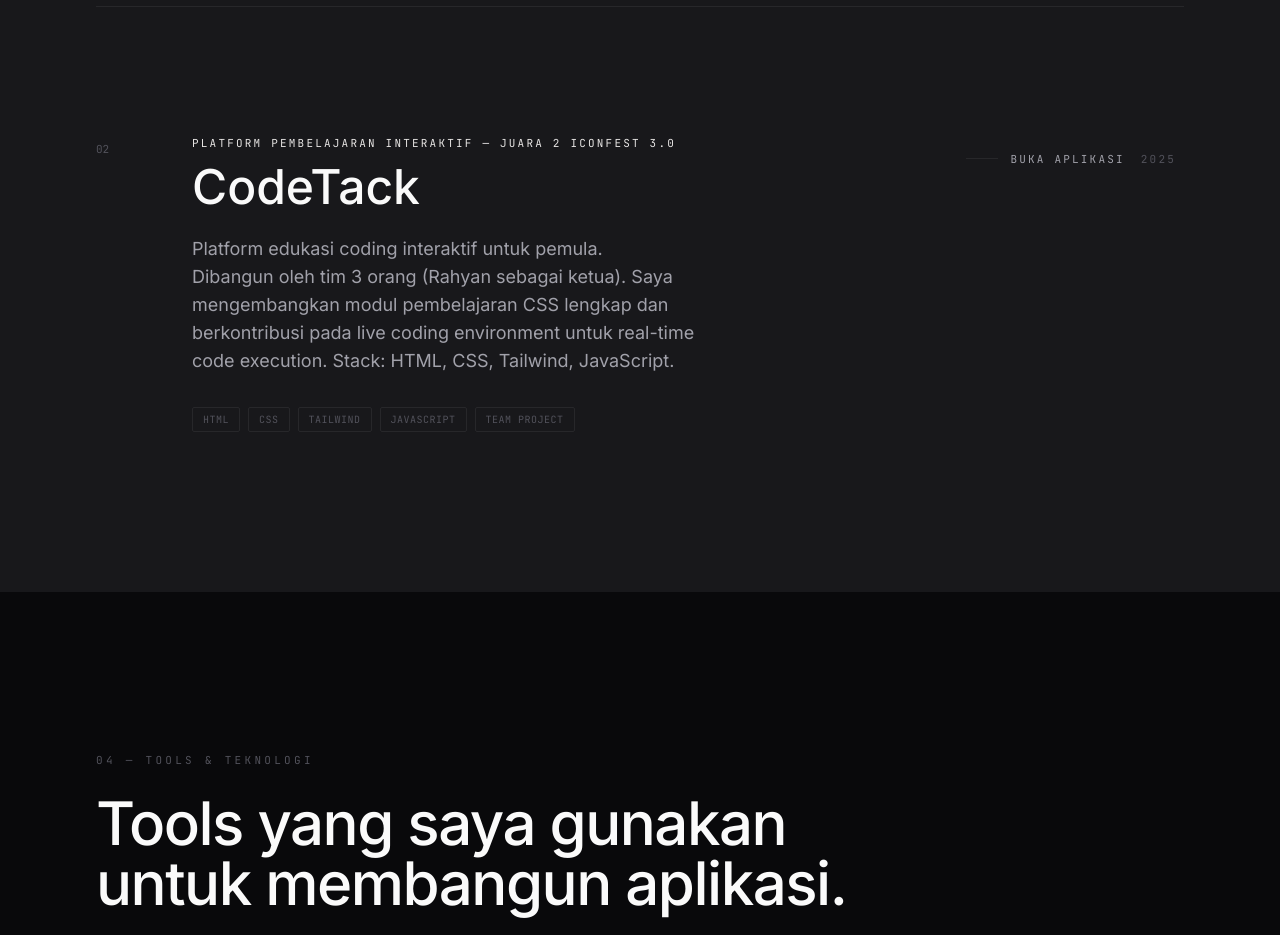
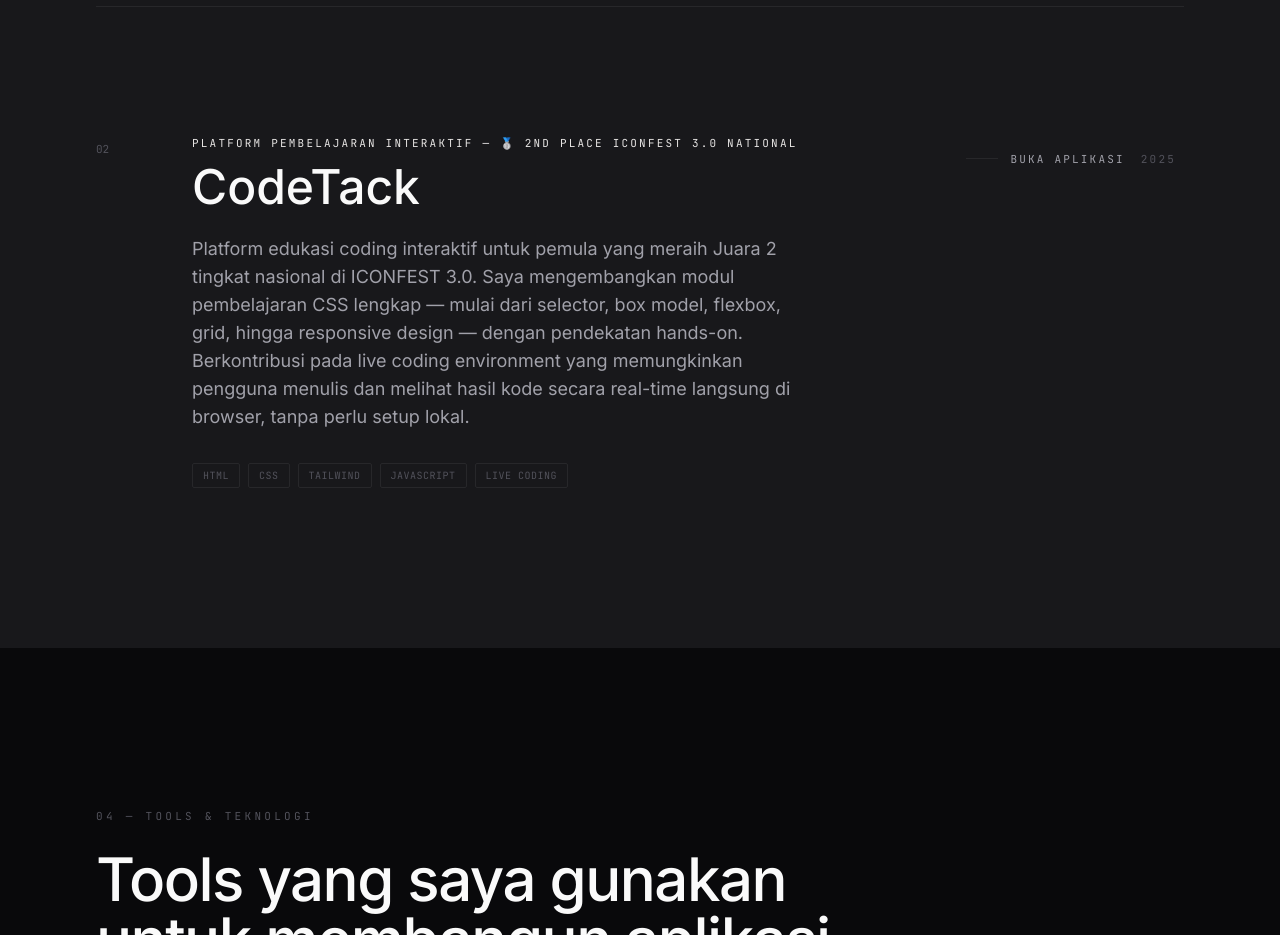
Before and after one commit to Eval04/Ival-porto, a React (Vite) app: page / in a window 1280 px wide. Shown: the part 3500-4435 px from the top of the page. Built offline with nearby package versions, Linux system fonts and the light colour scheme.

Commit message:
Update CodeTack project details with enhanced subtitle and description for clarity and improved context

```diff
--- a/src/components/Projects.jsx
+++ b/src/components/Projects.jsx
@@ -14,10 +14,11 @@ export default function Projects() {
     },
     {
       title: "CodeTack",
-      subtitle: "Platform Pembelajaran Interaktif — Juara 2 ICONFEST 3.0",
+      subtitle:
+        "Platform Pembelajaran Interaktif — 🥈 2nd Place ICONFEST 3.0 National",
       description:
-        "Platform edukasi coding interaktif untuk pemula. Dibangun oleh tim 3 orang (Rahyan sebagai ketua). Saya mengembangkan modul pembelajaran CSS lengkap dan berkontribusi pada live coding environment untuk real-time code execution. Stack: HTML, CSS, Tailwind, JavaScript.",
-      tags: ["HTML", "CSS", "Tailwind", "JavaScript", "Team Project"],
+        "Platform edukasi coding interaktif untuk pemula yang meraih Juara 2 tingkat nasional di ICONFEST 3.0. Saya mengembangkan modul pembelajaran CSS lengkap — mulai dari selector, box model, flexbox, grid, hingga responsive design — dengan pendekatan hands-on. Berkontribusi pada live coding environment yang memungkinkan pengguna menulis dan melihat hasil kode secara real-time langsung di browser, tanpa perlu setup lokal.",
+      tags: ["HTML", "CSS", "Tailwind", "JavaScript", "Live Coding"],
       link: "https://justrahyan.github.io/CodeTack/",
       year: "2025",
     },
```
